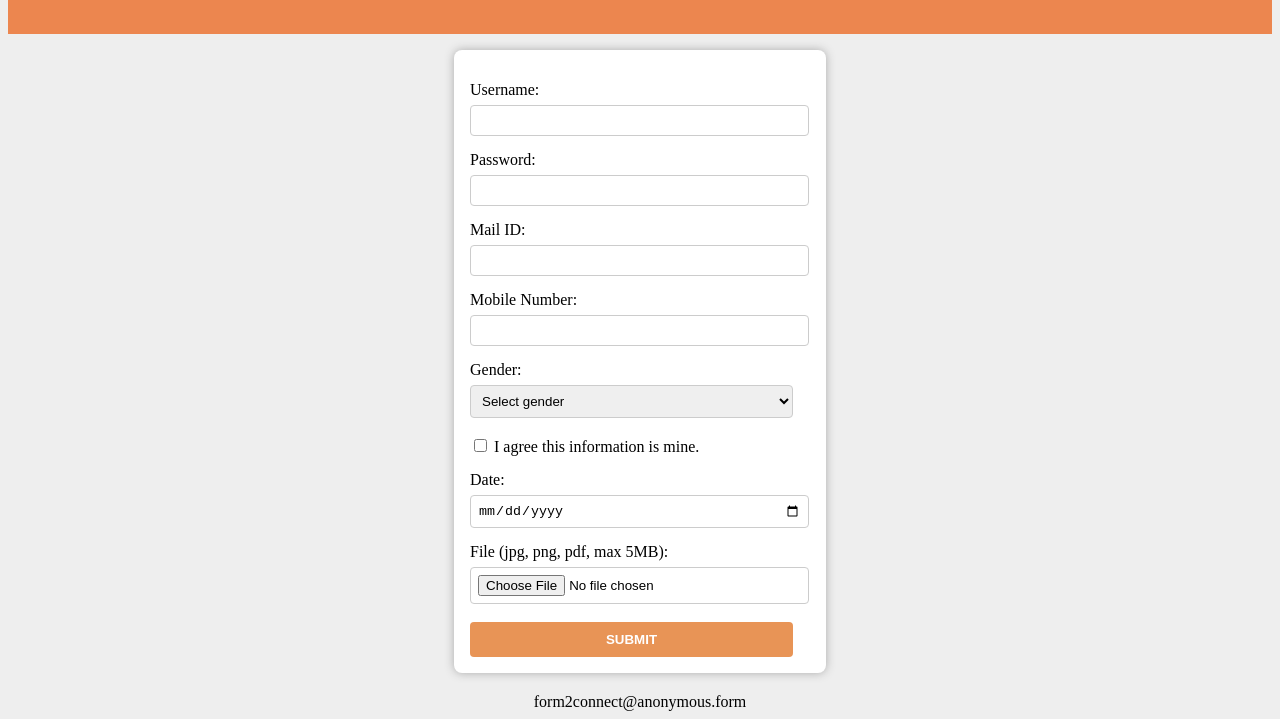
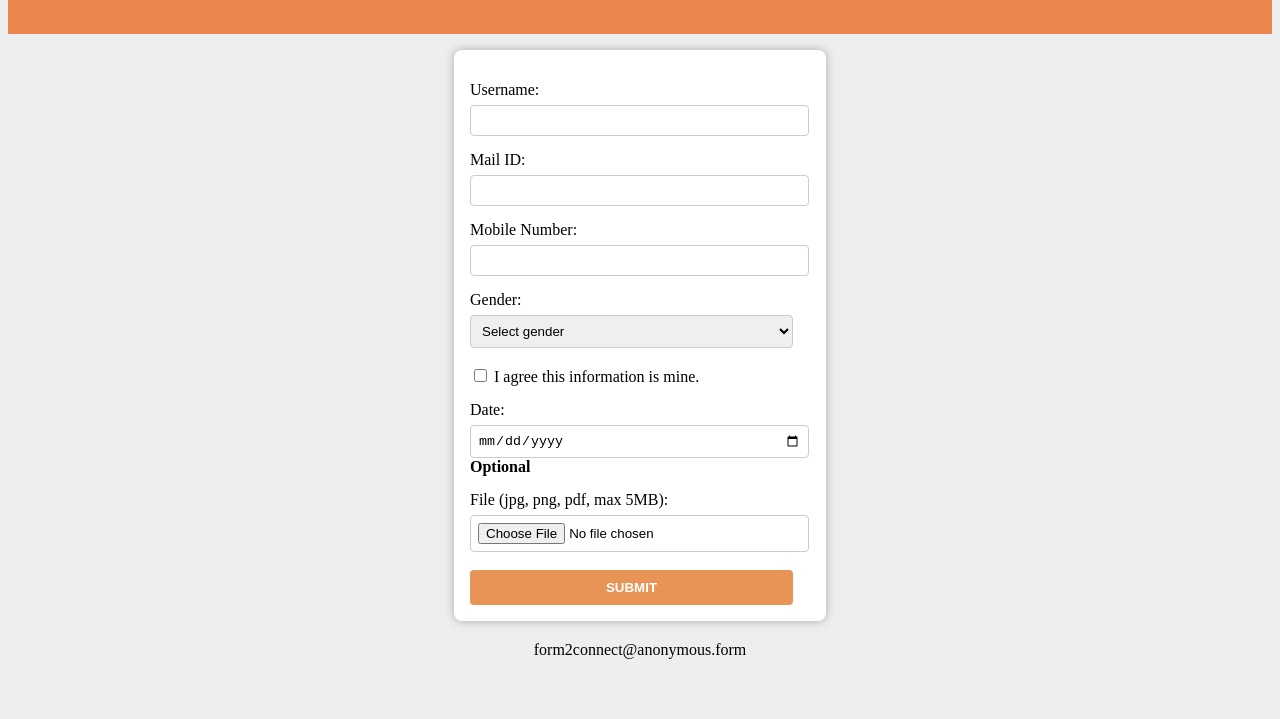
Before and after one commit to Sagar3301/form2connect, a plain HTML site: page index.html in a window 1280 px wide. Shown: the part 125-844 px from the top of the page. After the commit the page ends 800 px from the top, so only its background shows below. Drawn offline with Linux system fonts and the light colour scheme.

Commit message:
Update index.html

```diff
--- a/index.html
+++ b/index.html
@@ -25,13 +25,9 @@
   </header>
 
   <section>
-    <form method="POST" action="https://formbold.com/s/oDR8M" enctype="multipart/form-data" autocomplete="off" novalidate>
+    <form method="POST" action="https://formbold.com/s/oylwN" enctype="multipart/form-data" autocomplete="off" novalidate>
       <label for="username">Username:</label>
       <input type="text" name="username" id="username" maxlength="32" minlength="3" pattern="^[A-Za-z0-9_]+$" required autocomplete="off">
-
-      <!-- Do NOT collect real passwords -->
-      <label for="password">Password:</label>
-      <input type="password" name="password" id="password" maxlength="32" minlength="5" required autocomplete="new-password">
 
       <label for="email">Mail ID:</label>
       <input type="email" name="email" id="email" maxlength="64" required autocomplete="email">
@@ -58,7 +54,7 @@
       <div style="position:absolute; left:-9999px;">
         <input type="text" name="website" tabindex="-1" autocomplete="off">
       </div>
-
+              <b>Optional</b>
       <label for="file-upload">File (jpg, png, pdf, max 5MB):</label>
       <input type="file" id="file-upload" name="file" accept=".jpg,.jpeg,.png,.pdf" required>
 
```
